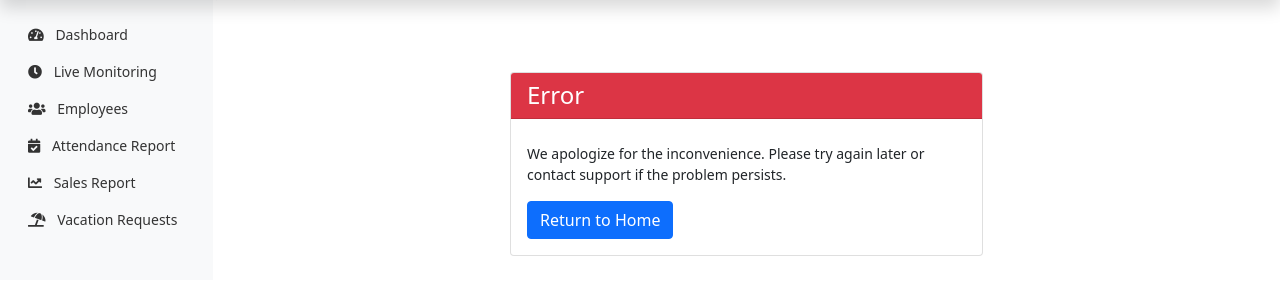
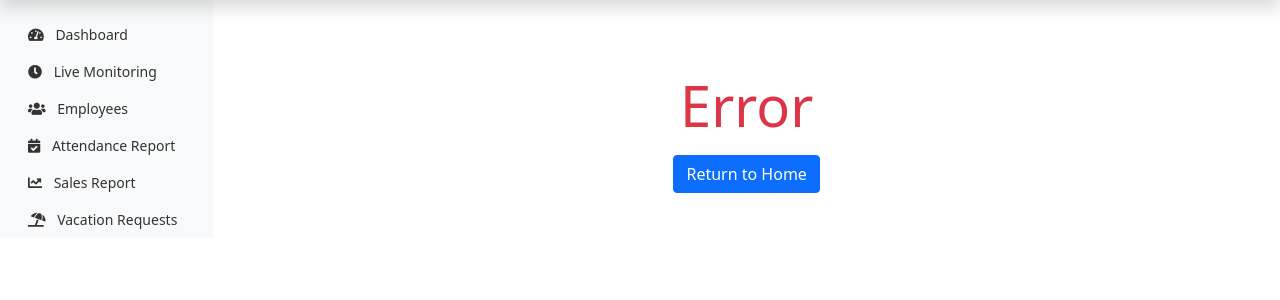
Before and after one commit to AlexMody/stylish-employee-attendance, a Flask app: template templates/error.html in a window 1280 px wide. Shown: the part 52-352 px from the top of the page. Run offline with Flask 2, Linux system fonts and the light colour scheme; the template is opened without the code that fills it, so the values that code supplies are empty.

Commit message:
Fix template errors and improve database initialization

```diff
--- a/render.yaml
+++ b/render.yaml
@@ -7,6 +7,7 @@ services:
       export FLASK_APP=wsgi.py
       export PYTHONPATH=/opt/render/project/src
       export DATABASE_URL=${DATABASE_URL}
+      export FLASK_ENV=production
       flask db init
       flask db migrate -m "Initial migration"
       flask db upgrade
--- a/templates/error.html
+++ b/templates/error.html
@@ -1,19 +1,14 @@
 {% extends "base.html" %}
+
+{% block title %}Error{% endblock %}
 
 {% block content %}
 <div class="container mt-5">
     <div class="row justify-content-center">
-        <div class="col-md-6">
-            <div class="card">
-                <div class="card-header bg-danger text-white">
-                    <h4 class="mb-0">Error</h4>
-                </div>
-                <div class="card-body">
-                    <h5 class="card-title">{{ error }}</h5>
-                    <p class="card-text">We apologize for the inconvenience. Please try again later or contact support if the problem persists.</p>
-                    <a href="{{ url_for('index') }}" class="btn btn-primary">Return to Home</a>
-                </div>
-            </div>
+        <div class="col-md-6 text-center">
+            <h1 class="display-4 text-danger">Error</h1>
+            <p class="lead">{{ error }}</p>
+            <a href="{{ url_for('main.index') }}" class="btn btn-primary">Return to Home</a>
         </div>
     </div>
 </div>
```
Also changed, not shown: migrations.py (+5 -4 lines), src/models/db.py (+10 -0 lines).
